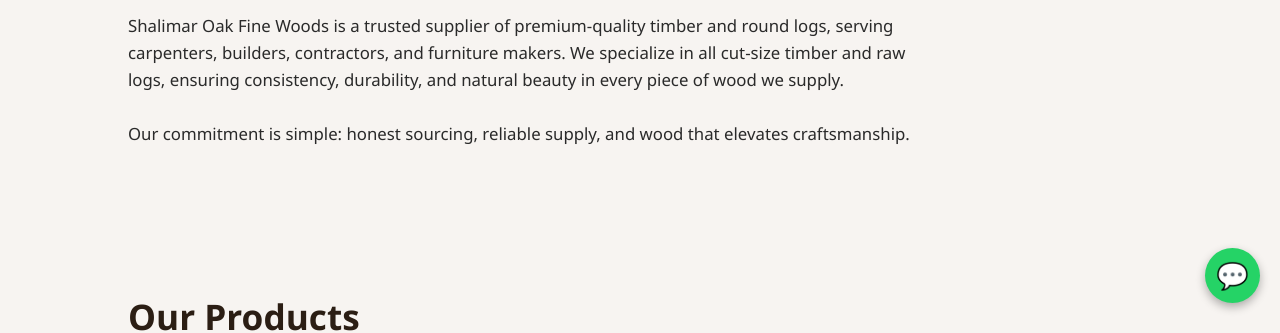
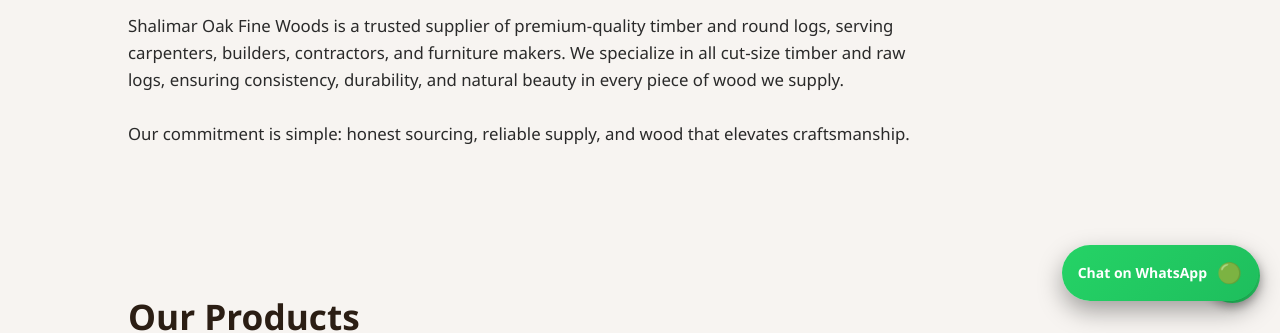
Before and after one commit to shahidmohammed1033-hue/Shalimar-Oak-Fine-Woods, a plain HTML site: page index.html in a window 1280 px wide. Shown: the part 477-810 px from the top of the page. Drawn offline with Linux system fonts and the light colour scheme.

Commit message:
Update index.html

```diff
--- a/index.html
+++ b/index.html
@@ -282,3 +282,37 @@
   background-color: #1ebe5d;
 }
 </style>
+<!-- Premium WhatsApp Floating Button -->
+<a href="https://wa.me/918050492153?text=Hello%20Shalimar%20Oak%20Fine%20Woods%2C%20I%20need%20timber%20details."
+   class="wa-premium"
+   target="_blank"
+   aria-label="Chat on WhatsApp">
+  <span class="wa-text">Chat on WhatsApp</span>
+  <span class="wa-icon">🟢</span>
+</a>
+
+<style>
+.wa-premium {
+  position: fixed;
+  bottom: 22px;
+  right: 22px;
+  display: flex;
+  align-items: center;
+  gap: 10px;
+  background: linear-gradient(135deg, #25D366, #1ebe5d);
+  color: #fff;
+  padding: 12px 16px;
+  border-radius: 50px;
+  font-weight: 600;
+  font-size: 14px;
+  text-decoration: none;
+  box-shadow: 0 10px 25px rgba(0,0,0,0.35);
+  z-index: 9999;
+  animation: pulse 2s infinite;
+}
+
+.wa-icon {
+  font-size: 20px;
+}
+
+@keyframes
```
